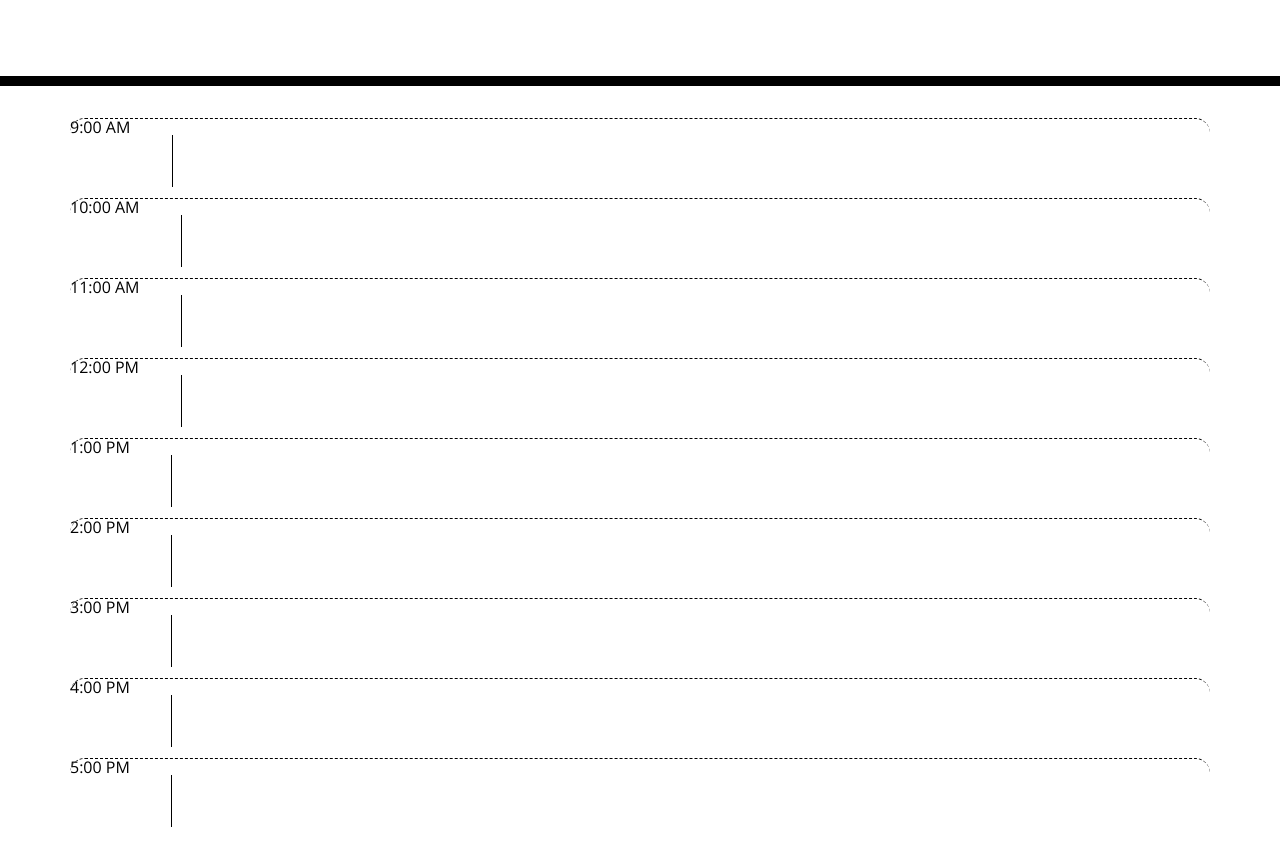
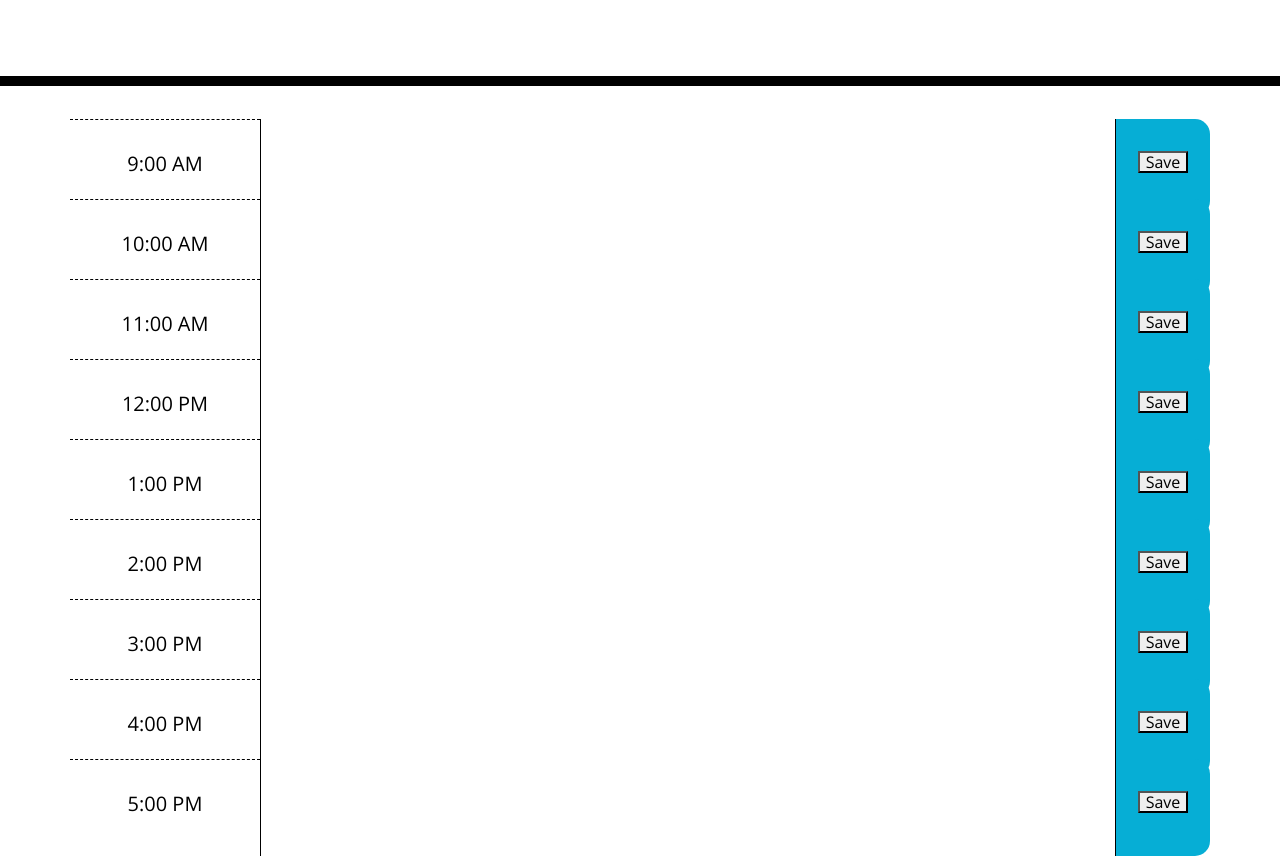
Before and after one commit to JackAtkerson/atkerson-challenge-05, a plain HTML site: page index.html in a window 1280 px wide. Shown: the part 250-1109 px from the top of the page. Drawn offline with nearby package versions, Linux system fonts and the light colour scheme.

Commit message:
created timeblocks

```diff
--- a/index.html
+++ b/index.html
@@ -33,59 +33,97 @@
     </header>
     <div class="container">
       <!-- Timeblocks go here -->
-      <div class="time-block row hour">9:00 AM
-        <div>
-          <textarea class="description"></textarea>
+
+      <div class="time-block row">
+        <div class="hour col-2">
+          <h5>9:00 AM</h5>
+        </div>
+        <textarea class="description col-9" id="9"></textarea>
+        <div class="col-1 saveBtn">
+          <button>Save</button>
         </div>
       </div>
 
-      <div class="time-block row hour">10:00 AM
-        <div>
-          <textarea class="description"></textarea>
+      <div class="time-block row">
+        <div class="hour col-2">
+          <h5>10:00 AM</h5>
+        </div>
+        <textarea class="description col-9" id="10"></textarea>
+        <div class="col-1 saveBtn">
+          <button>Save</button>
         </div>
       </div>
 
-      <div class="time-block row hour">11:00 AM
-        <div>
-          <textarea class="description"></textarea>
+      <div class="time-block row">
+        <div class="hour col-2">
+          <h5>11:00 AM</h5>
+        </div>
+        <textarea class="description col-9" id="11"></textarea>
+        <div class="col-1 saveBtn">
+          <button>Save</button>
         </div>
       </div>
 
-      <div class="time-block row hour">12:00 PM
-        <div>
-          <textarea class="description"></textarea>
+      <div class="time-block row">
+        <div class="hour col-2">
+          <h5>12:00 PM</h5>
+        </div>
+        <textarea class="description col-9" id="12"></textarea>
+        <div class="col-1 saveBtn">
+          <button>Save</button>
         </div>
       </div>
 
-      <div class="time-block row hour">1:00 PM
-        <div>
-          <textarea class="description"></textarea>
+      <div class="time-block row">
+        <div class="hour col-2">
+          <h5>1:00 PM</h5>
+        </div>
+        <textarea class="description col-9" id="1"></textarea>
+        <div class="col-1 saveBtn">
+          <button>Save</button>
         </div>
       </div>
 
-      <div class="time-block row hour">2:00 PM
-        <div>
-          <textarea class="description"></textarea>
+      <div class="time-block row">
+        <div class="hour col-2">
+          <h5>2:00 PM</h5>
+        </div>
+        <textarea class="description col-9" id="2"></textarea>
+        <div class="col-1 saveBtn">
+          <button>Save</button>
         </div>
       </div>
 
-      <div class="time-block row hour">3:00 PM
-        <div>
-          <textarea class="description"></textarea>
+      <div class="time-block row">
+        <div class="hour col-2">
+          <h5>3:00 PM</h5>
+        </div>
+        <textarea class="description col-9" id="3"></textarea>
+        <div class="col-1 saveBtn">
+          <button>Save</button>
         </div>
       </div>
 
-      <div class="time-block row hour">4:00 PM
-        <div>
-          <textarea class="description"></textarea>
+      <div class="time-block row">
+        <div class="hour col-2">
+          <h5>4:00 PM</h5>
+        </div>
+        <textarea class="description col-9" id="4"></textarea>
+        <div class="col-1 saveBtn">
+          <button>Save</button>
         </div>
       </div>
 
-      <div class="time-block row hour">5:00 PM
-        <div>
-          <textarea class="description"></textarea>
+      <div class="time-block row">
+        <div class="hour col-2">
+          <h5>5:00 PM</h5>
+        </div>
+        <textarea class="description col-9" id="5"></textarea>
+        <div class="col-1 saveBtn">
+          <button>Save</button>
         </div>
       </div>
+
     </div>
 
     <script src="https://code.jquery.com/jquery-3.4.1.min.js"></script>
```
